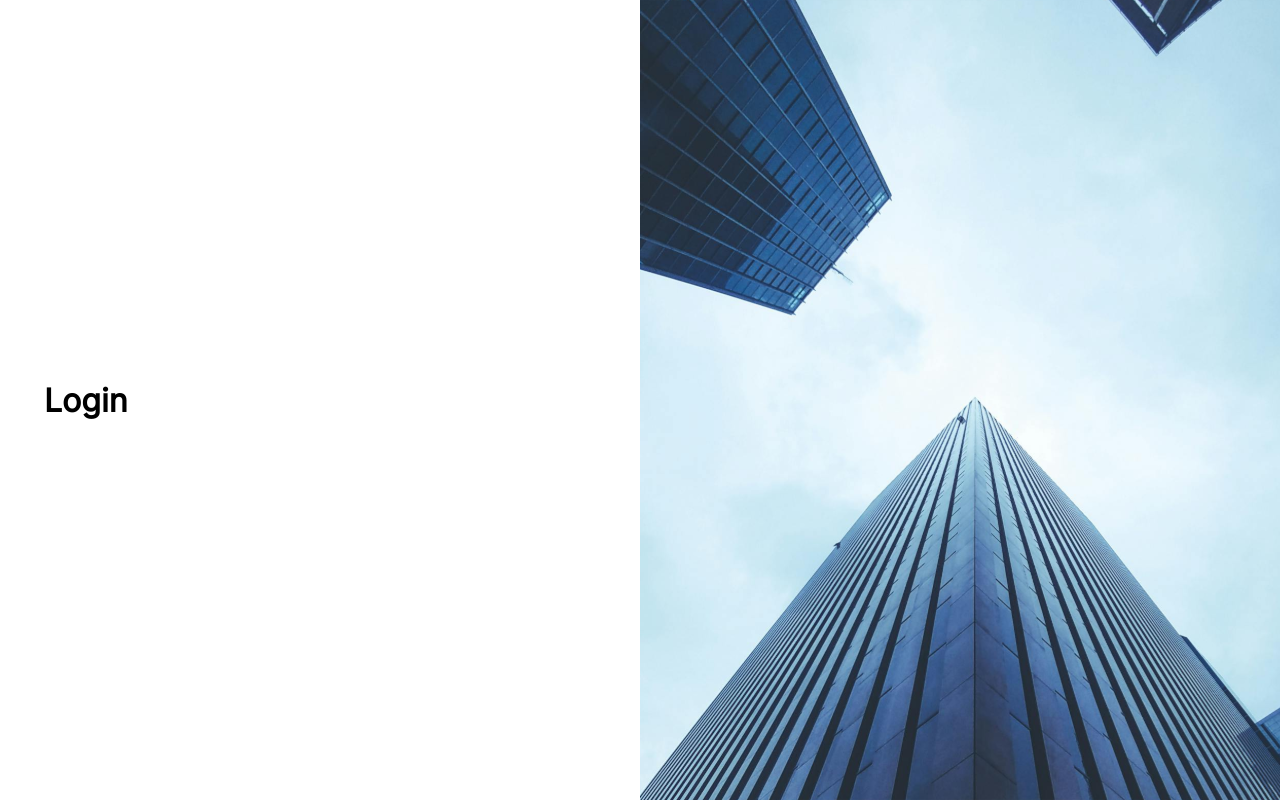
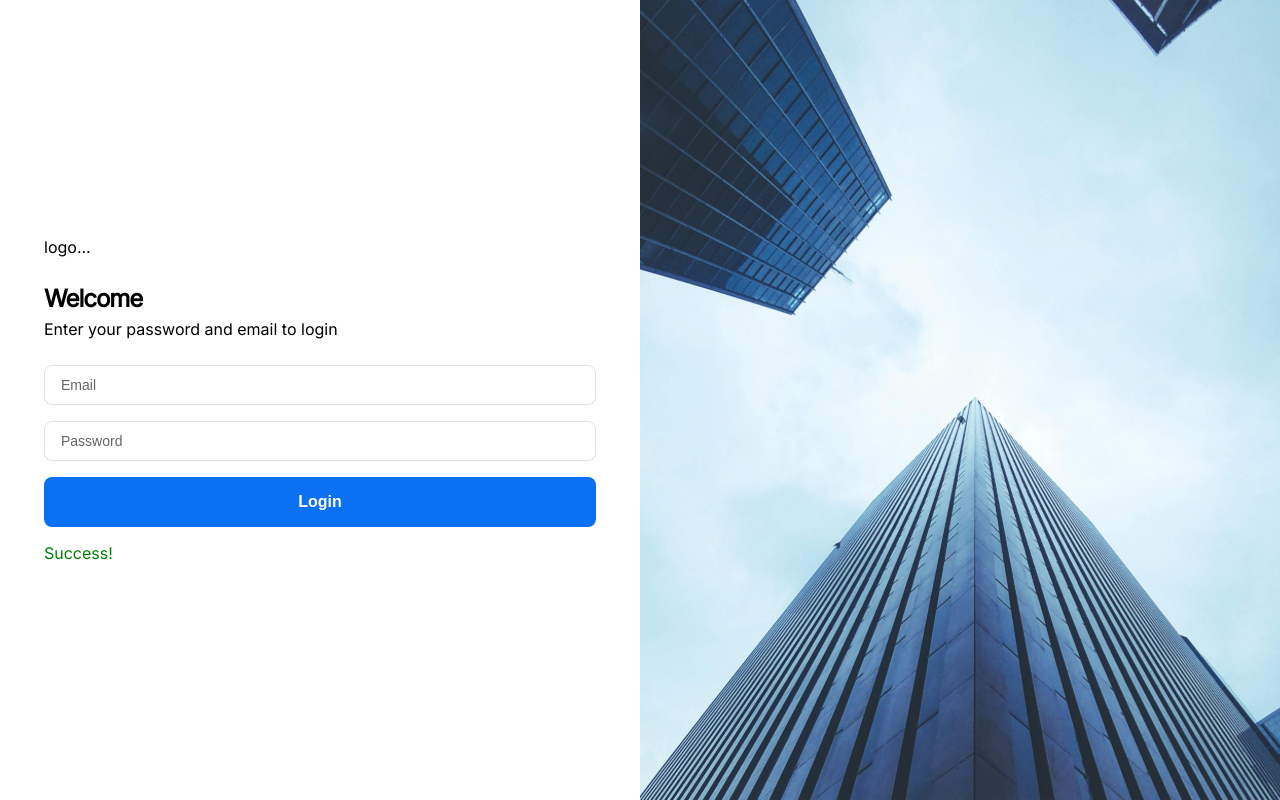
Before and after one commit to Mateus-Bittencourt/dnc-sales-dashboard-mts, a React (Vite) app: page /signin in a window 1280 px wide. Built offline with nearby package versions, Linux system fonts and the light colour scheme.

Commit message:
feat: button, input, typography

```diff
--- /dev/null
+++ b/src/components/FormComponent.tsx
@@ -0,0 +1,31 @@
+import styled from 'styled-components'
+import { StyledButton, StyledInput } from '@/components'
+import { FormComponentProps } from '@/types'
+import { pxToRem } from '@/utils'
+
+export const StyledForm = styled.form`
+  display: flex;
+  flex-direction: column;
+  row-gap: ${pxToRem(16)};
+`
+
+function FormComponent(props: FormComponentProps) {
+  const { inputs, buttons, message } = props
+  return (
+    <StyledForm>
+      {inputs.map((inputProps, index) => (
+        <StyledInput key={index} {...inputProps} />
+      ))}
+      {buttons.map((buttonProps, index) => (
+        <StyledButton key={index} {...buttonProps} />
+      ))}
+      {message && (
+        <div style={{ color: message.type === 'error' ? 'red' : 'green' }}>
+          {message.msg}
+        </div>
+      )}
+    </StyledForm>
+  )
+}
+
+export default FormComponent
--- /dev/null
+++ b/src/components/StyledButton.tsx
@@ -0,0 +1,52 @@
+import styled from 'styled-components'
+import { ButtonProps } from '@/types'
+import { pxToRem } from '@/utils'
+
+export const StyledButton = styled.button<ButtonProps>`
+  border-radius: ${pxToRem(8)};
+  border: none;
+  box-sizing: border-box;
+  cursor: pointer;
+  font-size: ${pxToRem(16)};
+  font-weight: bold;
+  height: ${pxToRem(50)};
+  padding: 0 ${pxToRem(16)};
+  transition: background-color 0.3s;
+  width: 100%;
+
+  &.primary {
+    background-color: ${(props) => props.theme.buttons.primary};
+    color: ${(props) => props.theme.buttons.primaryColor};
+    &:hover {
+      background-color: ${(props) => props.theme.buttons.primaryHover};
+    }
+  }
+
+  &.alert {
+    background-color: ${(props) => props.theme.buttons.alert};
+    color: ${(props) => props.theme.buttons.alertColor};
+    &:hover {
+      background-color: ${(props) => props.theme.buttons.alertHover};
+    }
+  }
+
+  &.borderless-alert {
+    background-color: none;
+    color: ${(props) => props.theme.buttons.alert};
+    height: 0;
+    padding: 0;
+    &:hover {
+      color: ${(props) => props.theme.buttons.alertHover};
+    }
+  }
+
+  &:disabled {
+    background-color: ${(props) => props.theme.buttons.disabled};
+    color: ${(props) => props.theme.buttons.disabledColor};
+    cursor: not-allowed;
+    &:hover {
+      background-color: ${(props) => props.theme.buttons.disabled};
+      color: ${(props) => props.theme.buttons.disabledColor};
+    }
+  }
+`
--- /dev/null
+++ b/src/components/StyledInput.tsx
@@ -0,0 +1,30 @@
+import styled from 'styled-components'
+import { InputProps } from '@/types'
+import { pxToRem } from '@/utils'
+
+export const StyledInput = styled.input<InputProps>`
+  background-color: ${(props) => props.theme.textInput.active};
+  color: ${(props) => props.theme.textInput.activeColor};
+  border-radius: ${pxToRem(8)};
+  border: ${pxToRem(1)} solid ${(props) => props.theme.textInput.borderColor};
+  box-sizing: border-box;
+  cursor: pointer;
+  font-size: ${pxToRem(14)};
+  height: ${pxToRem(40)};
+  font-weight: 500;
+  padding: ${pxToRem(8)} ${pxToRem(16)};
+  transition: background-color 0.3s;
+  width: 100%;
+
+  &:disabled {
+    background-color: ${(props) => props.theme.textInput.disabled};
+    border: ${pxToRem(1)} solid
+      ${(props) => props.theme.textInput.disabledBorderColor};
+    color: ${(props) => props.theme.textInput.disabledColor};
+    cursor: not-allowed;
+  }
+
+  &::placeholder {
+    color: ${(props) => props.theme.textInput.placeholderColor};
+  }
+`
--- /dev/null
+++ b/src/components/Typographies.tsx
@@ -0,0 +1,44 @@
+import styled from 'styled-components'
+import { TypographiesProps } from '@/types'
+import { pxToRem } from '@/utils'
+
+export const StyledH1 = styled.h1<TypographiesProps>`
+  color: ${(props) => props.color || 'inherit'};
+  font-size: ${(props) => pxToRem(props.size || 24)};
+  font-weight: ${(props) => pxToRem(props.weight || 600)};
+  letter-spacing: ${pxToRem(-1)};
+  line-height: ${(props) => pxToRem(props.lineheight || 36)};
+`
+
+export const StyledH2 = styled.h2<TypographiesProps>`
+  color: ${(props) => props.color || 'inherit'};
+  font-size: ${(props) => pxToRem(props.size || 16)};
+  font-weight: ${(props) => pxToRem(props.weight || 600)};
+  line-height: ${(props) => pxToRem(props.lineheight || 24)};
+`
+
+export const StyledP = styled.p<TypographiesProps>`
+  color: ${(props) => props.color || 'inherit'};
+  font-size: ${(props) => pxToRem(props.size || 16)};
+  font-weight: ${(props) => pxToRem(props.weight || 400)};
+  line-height: ${(props) => pxToRem(props.lineheight || 24)};
+`
+
+export const StyledSpan = styled.span<TypographiesProps>`
+  color: ${(props) => props.color || 'inherit'};
+  font-size: ${(props) => pxToRem(props.size || 16)};
+  font-weight: ${(props) => pxToRem(props.weight || 400)};
+  line-height: ${(props) => pxToRem(props.lineheight || 24)};
+`
+
+export const StyledUl = styled.ul<TypographiesProps>`
+  color: ${(props) => props.color || 'inherit'};
+  font-size: ${(props) => pxToRem(props.size || 16)};
+  font-weight: ${(props) => pxToRem(props.weight || 400)};
+  line-height: ${(props) => pxToRem(props.lineheight || 24)};
+  list-style-position: inside;
+  li {
+    list-style-position: outside;
+    margin-left: ${pxToRem(15)};
+  }
+`
--- a/src/components/index.ts
+++ b/src/components/index.ts
@@ -1 +1,5 @@
+export { default as FormComponent } from './FormComponent'
 export * from './BannerImage'
+export * from './StyledButton'
+export * from './StyledInput'
+export * from './Typographies'
--- a/src/pages/Login.tsx
+++ b/src/pages/Login.tsx
@@ -1,5 +1,6 @@
 import { Box, Container, Grid } from '@mui/material'
-import { BannerImage } from '@/components'
+import { BannerImage, FormComponent, StyledH1, StyledP } from '@/components'
+import { pxToRem } from '@/utils'
 
 function Login() {
   return (
@@ -13,7 +14,29 @@
             sx={{ alignItems: 'center', display: 'flex', height: '100vh' }}
           >
             <Container maxWidth="sm">
-              <h1>Login</h1>
+              <Box sx={{ marginBottom: pxToRem(24) }}>logo...</Box>
+              <Box sx={{ marginBottom: pxToRem(24) }}>
+                <StyledH1>Welcome</StyledH1>
+                <StyledP>Enter your password and email to login</StyledP>
+              </Box>
+              <FormComponent
+                inputs={[
+                  { type: 'email', placeholder: 'Email' },
+                  { type: 'password', placeholder: 'Password' },
+                ]}
+                buttons={[
+                  {
+                    className: 'primary',
+                    type: 'submit',
+                    children: 'Login',
+                    // disabled: true,
+                  },
+                ]}
+                message={{
+                  msg: 'Success!',
+                  type: 'success',
+                }}
+              />
             </Container>
           </Grid>
           <Grid
--- a/src/pages/Registration.tsx
+++ b/src/pages/Registration.tsx
@@ -1,5 +1,12 @@
 import { Box, Container, Grid } from '@mui/material'
-import { BannerImage } from '@/components'
+import {
+  BannerImage,
+  FormComponent,
+  StyledH1,
+  StyledP,
+  StyledUl,
+} from '@/components'
+import { pxToRem } from '@/utils'
 
 function Registration() {
   return (
@@ -13,7 +20,30 @@
             sx={{ alignItems: 'center', display: 'flex', height: '100vh' }}
           >
             <Container maxWidth="sm">
-              <h1>Registration</h1>
+              <Box sx={{ marginBottom: pxToRem(24) }}>logo...</Box>
+              <Box sx={{ marginBottom: pxToRem(24) }}>
+                <StyledH1>Register now</StyledH1>
+                <StyledP>First, tell us who you are.</StyledP>
+                <StyledUl>
+                  <li>Between 8 and 16 characters;</li>
+                  <li>At least one capital letter;</li>
+                  <li>At least one special character;</li>
+                  <li>At least one number</li>
+                </StyledUl>
+              </Box>
+              <FormComponent
+                inputs={[
+                  { type: 'email', placeholder: 'Email' },
+                  { type: 'password', placeholder: 'Password' },
+                ]}
+                buttons={[
+                  { className: 'primary', type: 'submit', children: 'Login' },
+                ]}
+                message={{
+                  msg: 'Error!',
+                  type: 'error',
+                }}
+              />
             </Container>
           </Grid>
           <Grid
--- a/src/types/index.ts
+++ b/src/types/index.ts
@@ -1 +1,3 @@
 export * from './theme'
+export * from './formComponent'
+export * from './typographies'
--- /dev/null
+++ b/src/types/typographies.d.ts
@@ -0,0 +1,6 @@
+export interface TypographiesProps {
+  color?: string
+  size?: number
+  lineheight?: number
+  weight?: number
+}
--- /dev/null
+++ b/src/utils/index.ts
@@ -0,0 +1 @@
+export * from './pxToRem'
--- /dev/null
+++ b/src/utils/pxToRem.ts
@@ -0,0 +1,7 @@
+/**
+ * Convert Pixels to rem
+ * @param pixels = Pixels value to be converted
+ * @returns The converted rem value
+ */
+
+export const pxToRem = (pixels: number): string => `${pixels / 16}rem` // 16px = 1rem
```
Also changed, not shown: src/types/formComponent.d.ts (added, +13 -0 lines).
